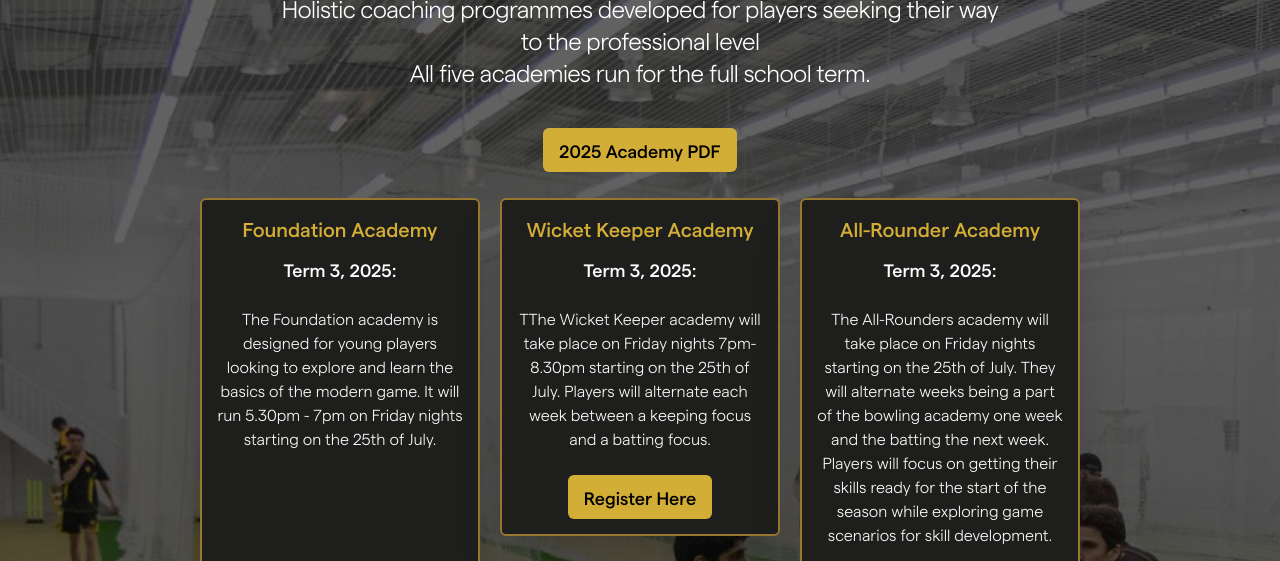
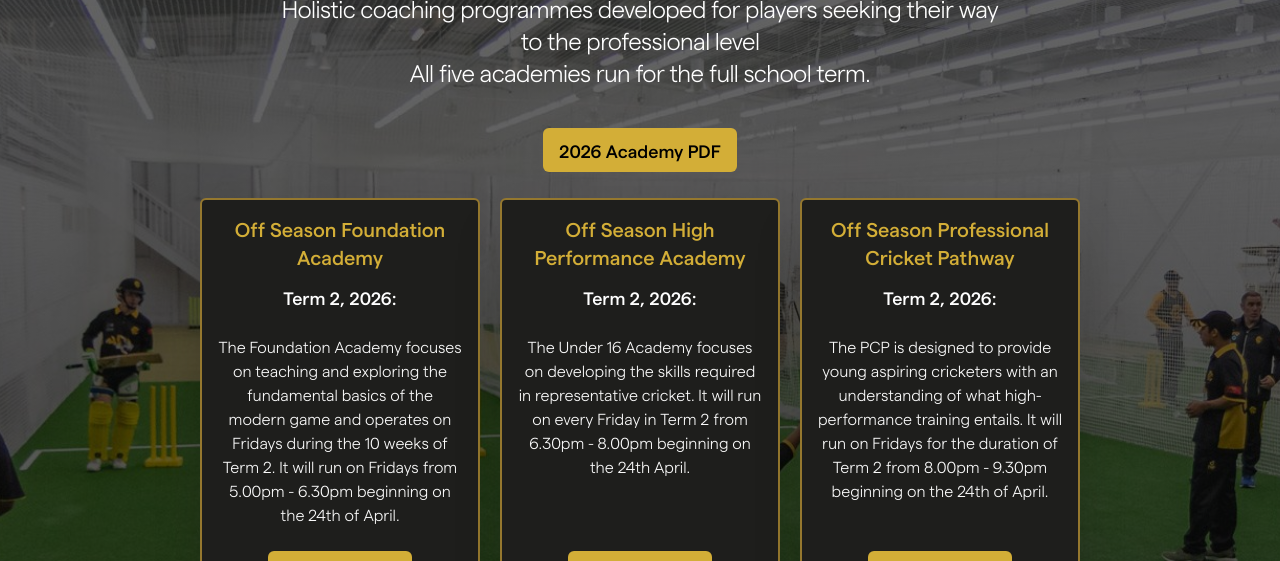
Before and after one commit to JackNDS/Young-Gun-Cricket, a website: page academies.html in a window 1280 px wide. Shown: the part 212-773 px from the top of the page. Drawn offline with Linux system fonts and the light colour scheme.

Commit message:
newacademy updates

```diff
--- a/academies.html
+++ b/academies.html
@@ -38,7 +38,7 @@
                 <a href="Term-3 2025.pdf" target="_blank" class="px-4 my-4 btn2">
                     <div class="hover"></div>
                     <div class="btn-text">
-                        <button class="text-lg font-mattermedium text-black bg-YGCGold px-4 py-2 rounded-md" >2025 Academy PDF</button>
+                        <button class="text-lg font-mattermedium text-black bg-YGCGold px-4 py-2 rounded-md" >2026 Academy PDF</button>
                     </div>
                 </a>
                  <!--  <a href="Female High Performance Academies 2023.pdf" target="_blank" class="px-4 my-4 btn2">
@@ -56,43 +56,43 @@
             </div> -->
             <div class="coachingcards">
                 <div class="coach-card shadow-2xl rounded-md">
-                    <h4 class="font-mattermedium text-xl text-YGCGold">Foundation Academy</h4>
-                    <h4 class="font-mattermedium text-lg text-white mt-3">Term 3, 2025: <br></h4>
+                    <h4 class="font-mattermedium text-xl text-YGCGold">Off Season Foundation Academy</h4>
+                    <h4 class="font-mattermedium text-lg text-white mt-3">Term 2, 2026: <br></h4>
                     <ul class="font-matterlight text-md my-6">
-                        <li>The Foundation academy is designed for young players looking to explore and learn the basics of the modern game. It will run 5.30pm - 7pm on Friday nights starting on the 25th of July.</li><br><br><br><br>
+                        <li>The Foundation Academy focuses on teaching and exploring the fundamental basics of the modern game and operates on Fridays during the 10 weeks of Term 2. It will run on Fridays from 5.00pm - 6.30pm beginning on the 24th of April.</li>
                     </ul>
                     <a popup href="https://youngguncricket.duktag.net/duktag/login.cfm?return=register.cfm%3Flocation%3D288" target="popup" onclick="window.open('https://youngguncricket.duktag.net/duktag/login.cfm?return=register.cfm%3Flocation%3D288','popup','width=600,height=800,left=400,top=100'); return false;"> <button class="text-lg font-mattermedium text-black bg-YGCGold px-4 py-2 rounded-md">Register Here</button></a>
                 </div>
-                <div class="coach-card shadow-2xl rounded-md">
+              <!--  <div class="coach-card shadow-2xl rounded-md">
                     <h4 class="font-mattermedium text-xl text-YGCGold">Wicket Keeper Academy</h4>
                     <h4 class="font-mattermedium text-lg text-white mt-3">Term 3, 2025: <br> </h4>
                     <ul class="font-matterlight text-md my-6">
                         <li>TThe Wicket Keeper academy will take place on Friday nights 7pm-8.30pm starting on the 25th of July. Players will alternate each week between a keeping focus and a batting focus.</li>
                     </ul>
                     <a popup href="https://youngguncricket.duktag.net/duktag/login.cfm?return=register.cfm%3Flocation%3D288" target="popup" onclick="window.open('https://youngguncricket.duktag.net/duktag/login.cfm?return=register.cfm%3Flocation%3D288','popup','width=600,height=800,left=400,top=100'); return false;"> <button class="text-lg font-mattermedium text-black bg-YGCGold px-4 py-2 rounded-md">Register Here</button></a>
-                </div>
+                </div> -->
                 <div class="coach-card shadow-2xl rounded-md">
-                    <h4 class="font-mattermedium text-xl text-YGCGold">All-Rounder Academy</h4>
-                    <h4 class="font-mattermedium text-lg text-white mt-3">Term 3, 2025: <br> </h4>
+                    <h4 class="font-mattermedium text-xl text-YGCGold">Off Season High Performance Academy</h4>
+                    <h4 class="font-mattermedium text-lg text-white mt-3">Term 2, 2026: <br> </h4>
                     <ul class="font-matterlight text-md my-6">
-                        <li>The All-Rounders academy will take place on Friday nights starting on the 25th of July. They will alternate weeks being a part of the bowling academy one week and the batting the next week. Players will focus on getting their skills ready for the start of the season while exploring game scenarios for skill development.</li>
+                        <li>The Under 16 Academy focuses on developing the skills required in representative cricket. It will run on every Friday in Term 2 from 6.30pm - 8.00pm beginning on the 24th April.</li><br><br>
                     </ul>
                     <a popup href="https://youngguncricket.duktag.net/duktag/login.cfm?return=register.cfm%3Flocation%3D288" target="popup" onclick="window.open('https://youngguncricket.duktag.net/duktag/login.cfm?return=register.cfm%3Flocation%3D288','popup','width=600,height=800,left=400,top=100'); return false;"> <button class="text-lg font-mattermedium text-black bg-YGCGold px-4 py-2 rounded-md">Register Here</button></a>
                 </div>
 
-               <div class="coach-card shadow-2xl rounded-md">
+            <!--   <div class="coach-card shadow-2xl rounded-md">
                     <h4 class="font-mattermedium text-xl text-YGCGold">Batting Academy</h4>
                     <h4 class="font-mattermedium text-lg text-white mt-3">Term 3, 2025: <br> </h4>
                     <ul class="font-matterlight text-md my-6">
                         <li>The Batting academy will take place on Friday nights 8pm-9.30pm starting on the 25th of July. Players will focus on getting their skills ready for the start of the season while exploring game scenarios for skill development.</li>
                     </ul>
                     <a popup href="https://youngguncricket.duktag.net/duktag/login.cfm?return=register.cfm%3Flocation%3D288" target="popup" onclick="window.open('https://youngguncricket.duktag.net/duktag/login.cfm?return=register.cfm%3Flocation%3D288','popup','width=600,height=800,left=400,top=100'); return false;"> <button class="text-lg font-mattermedium text-black bg-YGCGold px-4 py-2 rounded-md">Register Here</button></a>
-                </div>
+                </div>-->
                <div class="coach-card shadow-2xl rounded-md">
-                    <h4 class="font-mattermedium text-xl text-YGCGold">Bowling Academy</h4>
-                    <h4 class="font-mattermedium text-lg text-white mt-3">Term 3, 2025: <br> </h4>
+                    <h4 class="font-mattermedium text-xl text-YGCGold">Off Season Professional Cricket Pathway</h4>
+                    <h4 class="font-mattermedium text-lg text-white mt-3">Term 2, 2026: <br> </h4>
                     <ul class="font-matterlight text-md my-6">
-                        <li>The Bowling academy will take place on Friday nights 7pm-8.30pm starting on the 25th of July. Players will focus on getting their skills ready for the start of the season while exploring game scenarios for skill development.</li>
+                        <li>The PCP is designed to provide young aspiring cricketers with an understanding of what high-performance training entails. It will run on Fridays for the duration of Term 2 from 8.00pm - 9.30pm beginning on the 24th of April.</li><br>
                     </ul>
                     <a popup href="https://youngguncricket.duktag.net/duktag/login.cfm?return=register.cfm%3Flocation%3D288" target="popup" onclick="window.open('https://youngguncricket.duktag.net/duktag/login.cfm?return=register.cfm%3Flocation%3D288','popup','width=600,height=800,left=400,top=100'); return false;"> <button class="text-lg font-mattermedium text-black bg-YGCGold px-4 py-2 rounded-md">Register Here</button></a>
                 </div>
@@ -101,7 +101,7 @@
 <div>
     <br>  <br>
     <p>Need help deciding which academy is right for your child. Fill out our form using the <button></button> below. We’ll be in contact to assist you</p>
-    <a href="https://forms.gle/xu4NvhatdN5CksnT9" target="popup" class="px-4  my-4 btn2">
+    <a href="https://forms.gle/BgDykq695JTn6LBK8" target="popup" class="px-4  my-4 btn2">
         <div class="hover"></div>
         <div class="btn-text text-center">
             <button class="text-lg font-mattermedium text-black bg-YGCGold px-4 py-2 rounded-md" >Academy Form</button>
```
